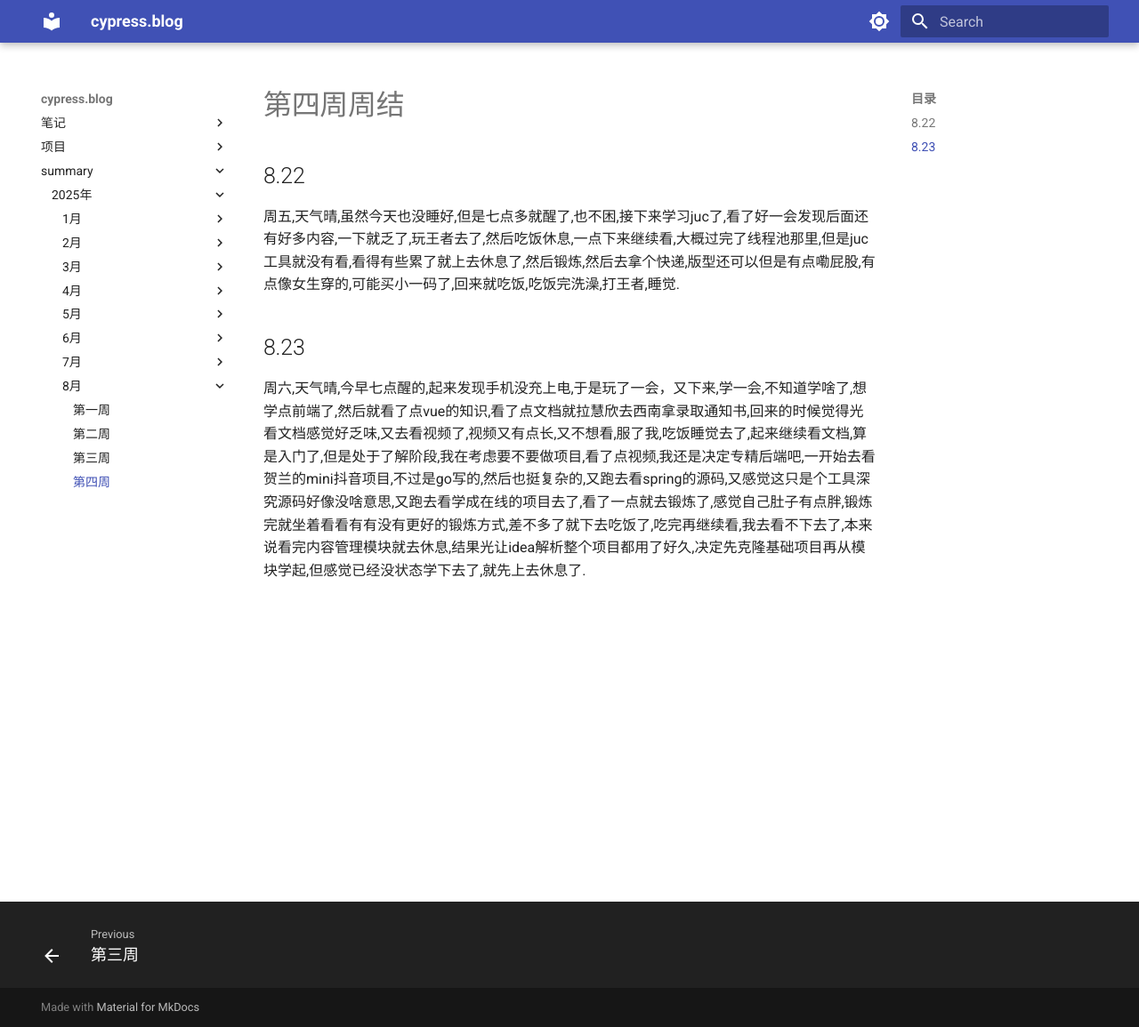
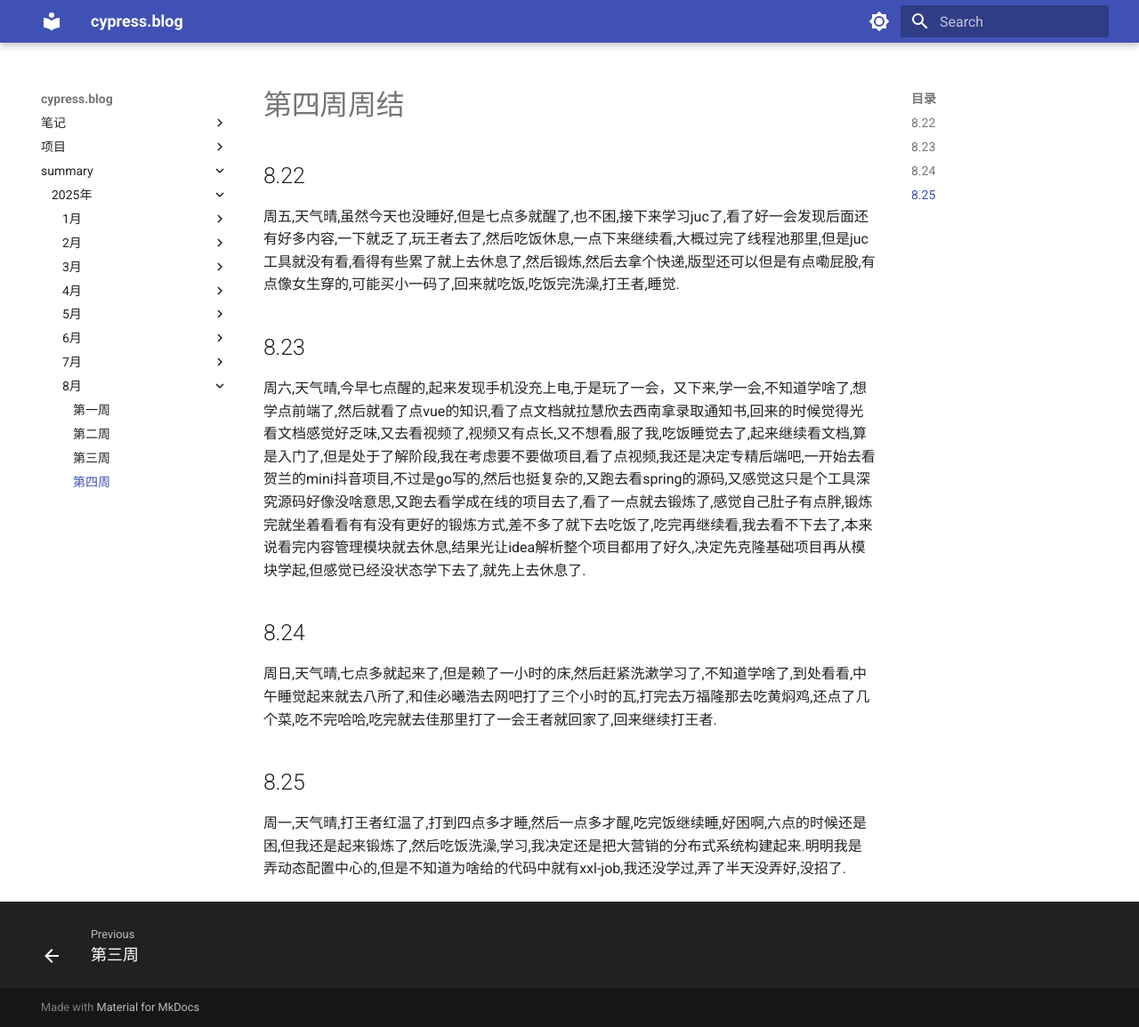
Before and after one commit to cyprer/blog0, an MkDocs documentation site: the page built from docs/summary/25year/8month/4week.md, in a window 1280 px wide and 1155 px high. Shown: the whole window at 89% size. Built offline with MkDocs 1.6.1 and Material for MkDocs 9.7.7, drawn with Linux system fonts in a browser that asks for light colours.

Commit message:
docs: 添加8月24日和25日的周总结内容

```diff
--- a/docs/summary/25year/8month/4week.md
+++ b/docs/summary/25year/8month/4week.md
@@ -4,3 +4,7 @@
   周五,天气晴,虽然今天也没睡好,但是七点多就醒了,也不困,接下来学习juc了,看了好一会发现后面还有好多内容,一下就乏了,玩王者去了,然后吃饭休息,一点下来继续看,大概过完了线程池那里,但是juc工具就没有看,看得有些累了就上去休息了,然后锻炼,然后去拿个快递,版型还可以但是有点嘞屁股,有点像女生穿的,可能买小一码了,回来就吃饭,吃饭完洗澡,打王者,睡觉.
 ## 8.23
   周六,天气晴,今早七点醒的,起来发现手机没充上电,于是玩了一会，又下来,学一会,不知道学啥了,想学点前端了,然后就看了点vue的知识,看了点文档就拉慧欣去西南拿录取通知书,回来的时候觉得光看文档感觉好乏味,又去看视频了,视频又有点长,又不想看,服了我,吃饭睡觉去了,起来继续看文档,算是入门了,但是处于了解阶段,我在考虑要不要做项目,看了点视频,我还是决定专精后端吧,一开始去看贺兰的mini抖音项目,不过是go写的,然后也挺复杂的,又跑去看spring的源码,又感觉这只是个工具深究源码好像没啥意思,又跑去看学成在线的项目去了,看了一点就去锻炼了,感觉自己肚子有点胖,锻炼完就坐着看看有有没有更好的锻炼方式,差不多了就下去吃饭了,吃完再继续看,我去看不下去了,本来说看完内容管理模块就去休息,结果光让idea解析整个项目都用了好久,决定先克隆基础项目再从模块学起,但感觉已经没状态学下去了,就先上去休息了.
+## 8.24
+  周日,天气晴,七点多就起来了,但是赖了一小时的床,然后赶紧洗漱学习了,不知道学啥了,到处看看,中午睡觉起来就去八所了,和佳必曦浩去网吧打了三个小时的瓦,打完去万福隆那去吃黄焖鸡,还点了几个菜,吃不完哈哈,吃完就去佳那里打了一会王者就回家了,回来继续打王者.
+## 8.25
+  周一,天气晴,打王者红温了,打到四点多才睡,然后一点多才醒,吃完饭继续睡,好困啊,六点的时候还是困,但我还是起来锻炼了,然后吃饭洗澡,学习,我决定还是把大营销的分布式系统构建起来.明明我是弄动态配置中心的,但是不知道为啥给的代码中就有xxl-job,我还没学过,弄了半天没弄好,没招了.
```
